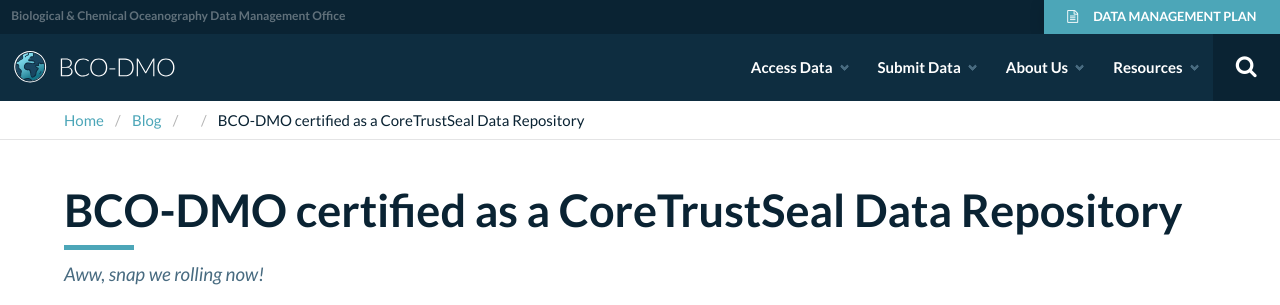
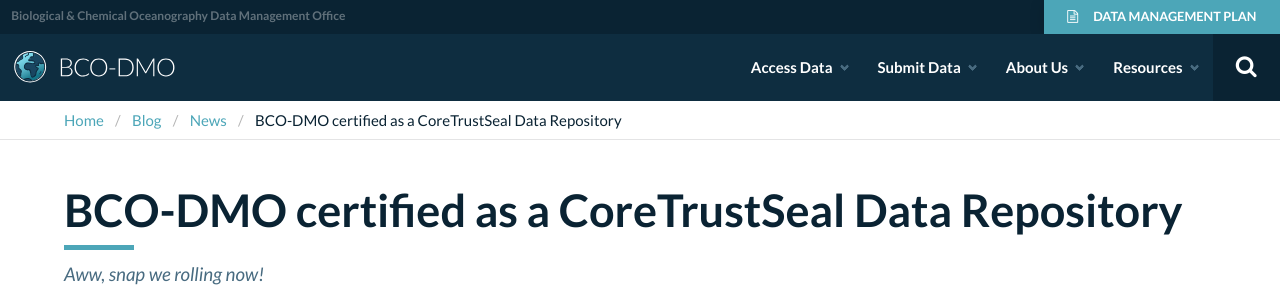
Before and after one commit to BCODMO/blog.bco-dmo.org, a Jekyll site: the page built from _posts/2020-07-19-core-trust-seal-certification.md, in a window 1280 px wide. Shown: the top 305 px of the page. Built offline with Jekyll 4.4.1, drawn with Linux system fonts in a browser that asks for light colours.

Commit message:
Update default.html

```diff
--- a/_layouts/default.html
+++ b/_layouts/default.html
@@ -37,10 +37,10 @@
           <li><a href="{{ site.url }}" aria-current="page">Blog</a></li>
           {% if page.category %}
             {% assign pages = site.pages | where: "include_in_sitemap", true %}
-            {% for page in pages %}
-              <!-- ID: {{ page.id }} -->
-              {% if page.id == page.category %}
-                <li><a href="{{ site.url }}{{ category.url }}" aria-current="page">{{ category.title }}</a></li>
+            {% for listing in pages %}
+              <!-- ID: {{ plistingage.id }} -->
+              {% if listing.id == page.category %}
+                <li><a href="{{ site.url }}{{ listing.url }}" aria-current="page">{{ listing.title }}</a></li>
               {% endif %}
             {% endfor %}
           {% endif %}
```
